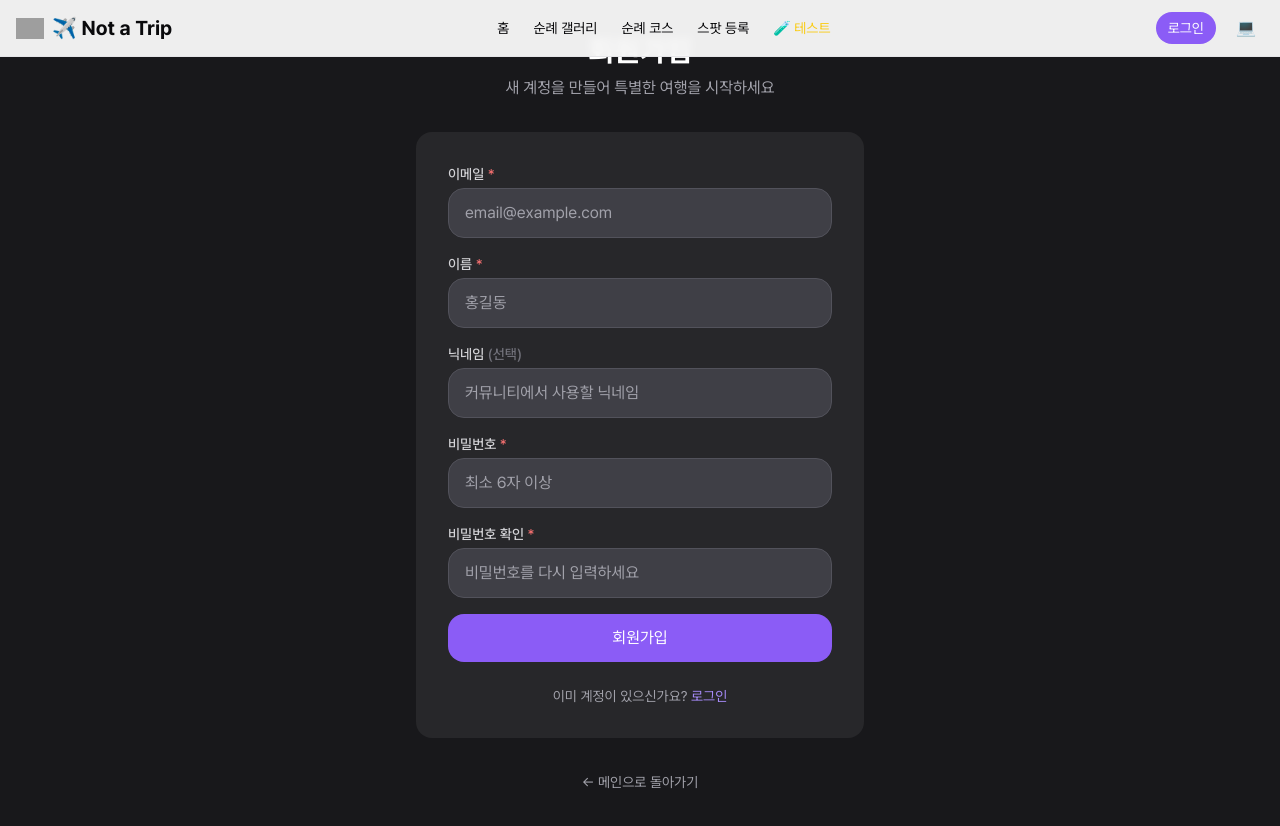
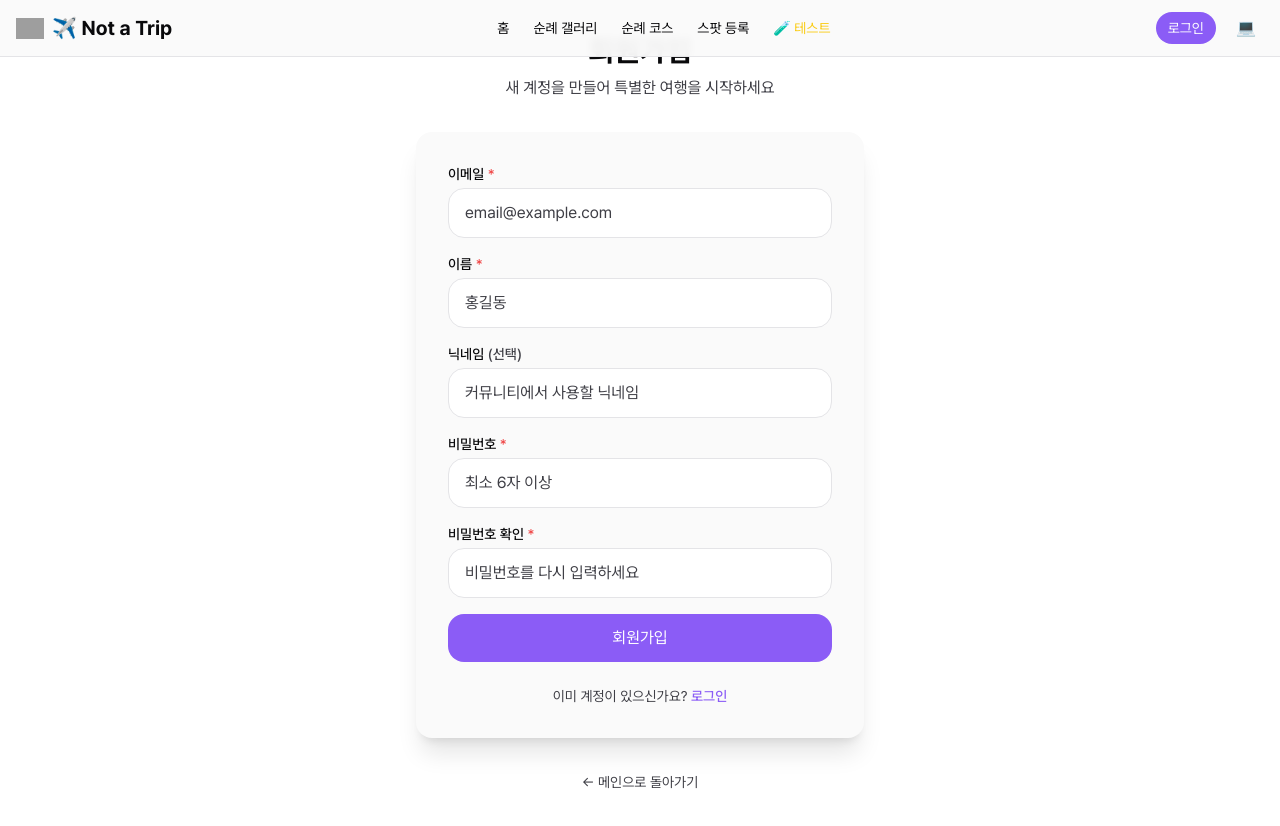
Before and after one commit to ppebble/not-a-trip, a Next.js app: page /auth/register in a window 1280 px wide. Built offline with nearby package versions, Linux system fonts and the light colour scheme; no server answers; grey boxes are pictures that could not be loaded.

Commit message:
style: 인증 및 로그인 유도 모달 스타일 개선

```diff
--- a/src/app/auth/register/page.tsx
+++ b/src/app/auth/register/page.tsx
@@ -53,19 +53,19 @@ export default function RegisterPage() {
   const displayError = validationError || error
 
   return (
-    <div className="flex min-h-screen items-center justify-center bg-neutral-900 px-4 py-8">
+    <div className="flex min-h-screen items-center justify-center bg-background px-4 py-8">
       <div className="w-full max-w-md space-y-8">
         <div className="text-center">
-          <h1 className="text-3xl font-bold text-white">회원가입</h1>
-          <p className="mt-2 text-neutral-400">
+          <h1 className="text-3xl font-bold text-main-text">회원가입</h1>
+          <p className="mt-2 text-sub-text">
             새 계정을 만들어 특별한 여행을 시작하세요
           </p>
         </div>
 
-        <div className="rounded-lg bg-neutral-800 p-8">
+        <div className="rounded-lg bg-surface p-8 shadow-xl">
           <form onSubmit={handleSubmit} className="space-y-4">
             {displayError && (
-              <div className="rounded-lg border border-red-500 bg-red-500/20 p-3 text-sm text-red-400">
+              <div className="rounded-lg border border-red-500 bg-red-500/10 p-3 text-sm text-red-500">
                 {displayError}
                 <button
                   type="button"
@@ -83,9 +83,9 @@ export default function RegisterPage() {
             <div>
               <label
                 htmlFor="email"
-                className="mb-1 block text-sm font-medium text-neutral-300"
+                className="mb-1 block text-sm font-medium text-main-text"
               >
-                이메일 <span className="text-red-400">*</span>
+                이메일 <span className="text-red-500">*</span>
               </label>
               <input
                 id="email"
@@ -94,7 +94,7 @@ export default function RegisterPage() {
                 value={formData.email}
                 onChange={handleChange}
                 required
-                className="w-full rounded-lg border border-neutral-600 bg-neutral-700 px-4 py-3 text-white placeholder-neutral-400 focus:outline-none focus:ring-2 focus:ring-primary"
+                className="w-full rounded-lg border border-border bg-background px-4 py-3 text-main-text placeholder-sub-text focus:outline-none focus:ring-2 focus:ring-primary"
                 placeholder="email@example.com"
               />
             </div>
@@ -102,9 +102,9 @@ export default function RegisterPage() {
             <div>
               <label
                 htmlFor="name"
-                className="mb-1 block text-sm font-medium text-neutral-300"
+                className="mb-1 block text-sm font-medium text-main-text"
               >
-                이름 <span className="text-red-400">*</span>
+                이름 <span className="text-red-500">*</span>
               </label>
               <input
                 id="name"
@@ -113,7 +113,7 @@ export default function RegisterPage() {
                 value={formData.name}
                 onChange={handleChange}
                 required
-                className="w-full rounded-lg border border-neutral-600 bg-neutral-700 px-4 py-3 text-white placeholder-neutral-400 focus:outline-none focus:ring-2 focus:ring-primary"
+                className="w-full rounded-lg border border-border bg-background px-4 py-3 text-main-text placeholder-sub-text focus:outline-none focus:ring-2 focus:ring-primary"
                 placeholder="홍길동"
               />
             </div>
@@ -121,9 +121,9 @@ export default function RegisterPage() {
             <div>
               <label
                 htmlFor="nickname"
-                className="mb-1 block text-sm font-medium text-neutral-300"
+                className="mb-1 block text-sm font-medium text-main-text"
               >
-                닉네임 <span className="text-neutral-500">(선택)</span>
+                닉네임 <span className="text-sub-text">(선택)</span>
               </label>
               <input
                 id="nickname"
@@ -131,7 +131,7 @@ export default function RegisterPage() {
                 type="text"
                 value={formData.nickname}
                 onChange={handleChange}
-                className="w-full rounded-lg border border-neutral-600 bg-neutral-700 px-4 py-3 text-white placeholder-neutral-400 focus:outline-none focus:ring-2 focus:ring-primary"
+                className="w-full rounded-lg border border-border bg-background px-4 py-3 text-main-text placeholder-sub-text focus:outline-none focus:ring-2 focus:ring-primary"
                 placeholder="커뮤니티에서 사용할 닉네임"
               />
             </div>
@@ -139,9 +139,9 @@ export default function RegisterPage() {
             <div>
               <label
                 htmlFor="password"
-                className="mb-1 block text-sm font-medium text-neutral-300"
+                className="mb-1 block text-sm font-medium text-main-text"
               >
-                비밀번호 <span className="text-red-400">*</span>
+                비밀번호 <span className="text-red-500">*</span>
               </label>
               <input
                 id="password"
@@ -151,7 +151,7 @@ export default function RegisterPage() {
                 onChange={handleChange}
                 required
                 minLength={6}
-                className="w-full rounded-lg border border-neutral-600 bg-neutral-700 px-4 py-3 text-white placeholder-neutral-400 focus:outline-none focus:ring-2 focus:ring-primary"
+                className="w-full rounded-lg border border-border bg-background px-4 py-3 text-main-text placeholder-sub-text focus:outline-none focus:ring-2 focus:ring-primary"
                 placeholder="최소 6자 이상"
               />
             </div>
@@ -159,9 +159,9 @@ export default function RegisterPage() {
             <div>
               <label
                 htmlFor="confirmPassword"
-                className="mb-1 block text-sm font-medium text-neutral-300"
+                className="mb-1 block text-sm font-medium text-main-text"
               >
-                비밀번호 확인 <span className="text-red-400">*</span>
+                비밀번호 확인 <span className="text-red-500">*</span>
               </label>
               <input
                 id="confirmPassword"
@@ -170,7 +170,7 @@ export default function RegisterPage() {
                 value={formData.confirmPassword}
                 onChange={handleChange}
                 required
-                className="w-full rounded-lg border border-neutral-600 bg-neutral-700 px-4 py-3 text-white placeholder-neutral-400 focus:outline-none focus:ring-2 focus:ring-primary"
+                className="w-full rounded-lg border border-border bg-background px-4 py-3 text-main-text placeholder-sub-text focus:outline-none focus:ring-2 focus:ring-primary"
                 placeholder="비밀번호를 다시 입력하세요"
               />
             </div>
@@ -178,17 +178,17 @@ export default function RegisterPage() {
             <button
               type="submit"
               disabled={isLoading}
-              className="mt-6 w-full rounded-lg bg-primary py-3 text-white transition hover:bg-primary-700 disabled:opacity-50"
+              className="mt-6 w-full rounded-lg bg-primary py-3 text-white transition hover:bg-primary-600 disabled:opacity-50"
             >
               {isLoading ? '가입 중...' : '회원가입'}
             </button>
           </form>
 
-          <p className="mt-6 text-center text-sm text-neutral-400">
+          <p className="mt-6 text-center text-sm text-sub-text">
             이미 계정이 있으신가요?{' '}
             <Link
               href="/auth/signin"
-              className="text-primary-400 hover:underline"
+              className="font-medium text-primary hover:underline"
             >
               로그인
             </Link>
@@ -196,7 +196,10 @@ export default function RegisterPage() {
         </div>
 
         <div className="text-center">
-          <Link href="/" className="text-sm text-neutral-400 hover:text-white">
+          <Link
+            href="/"
+            className="text-sm text-sub-text transition-colors hover:text-main-text"
+          >
             ← 메인으로 돌아가기
           </Link>
         </div>
--- a/src/components/common/LoginRequiredModal.tsx
+++ b/src/components/common/LoginRequiredModal.tsx
@@ -21,12 +21,12 @@ export function LoginRequiredModal({
   if (!isOpen) return null
 
   return (
-    <div className="fixed inset-0 z-50 flex items-center justify-center bg-black/50">
-      <div className="mx-4 w-full max-w-sm rounded-lg bg-white p-6 shadow-xl">
+    <div className="fixed inset-0 z-50 flex items-center justify-center bg-black/50 backdrop-blur-sm">
+      <div className="mx-4 w-full max-w-sm rounded-lg bg-white p-6 shadow-xl dark:bg-neutral-900">
         <div className="mb-4 flex justify-center">
-          <div className="flex h-12 w-12 items-center justify-center rounded-full bg-amber-100">
+          <div className="flex h-12 w-12 items-center justify-center rounded-full bg-amber-100 dark:bg-amber-900/30">
             <svg
-              className="h-6 w-6 text-amber-600"
+              className="h-6 w-6 text-amber-600 dark:text-amber-400"
               fill="none"
               stroke="currentColor"
               viewBox="0 0 24 24"
@@ -40,10 +40,10 @@ export function LoginRequiredModal({
             </svg>
           </div>
         </div>
-        <h3 className="mb-2 text-center text-lg font-semibold text-primary-800">
+        <h3 className="mb-2 text-center text-lg font-semibold text-primary-800 dark:text-primary-300">
           {title}
         </h3>
-        <p className="mb-6 text-center text-sm text-secondary">
+        <p className="mb-6 text-center text-sm text-secondary dark:text-secondary-400">
           {description}
           <br />
           로그인 페이지로 이동합니다.
```
Also changed, not shown: src/app/auth/signin/page.tsx (+20 -17 lines).
